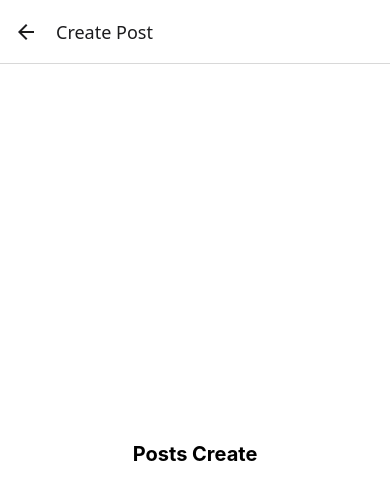
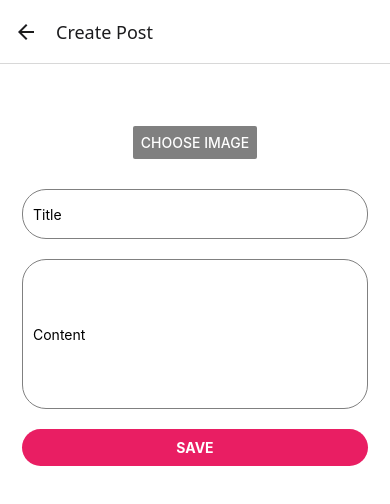
Before and after one commit to Piahn/Posts-React-Native, a React Native app: screen /PostCreate in a window 390 px wide. Shown: the top 504 px of the page. Built offline with nearby package versions, Linux system fonts and the light colour scheme; no server answers.

Commit message:
feat(edit): edit posts and update data

```diff
--- a/babel.config.js
+++ b/babel.config.js
@@ -1,3 +1,4 @@
 module.exports = {
   presets: ['module:@react-native/babel-preset'],
+  plugins: [['module:react-native-dotenv']],
 };
--- a/package.json
+++ b/package.json
@@ -12,8 +12,11 @@
   "dependencies": {
     "@react-navigation/native": "^7.0.14",
     "@react-navigation/native-stack": "^7.2.0",
+    "axios": "^1.7.9",
     "react": "18.3.1",
     "react-native": "0.77.0",
+    "react-native-dotenv": "^3.4.11",
+    "react-native-image-picker": "^7.1.0",
     "react-native-safe-area-context": "^5.1.0",
     "react-native-screens": "^4.5.0"
   },
--- a/src/screens/posts/Create.jsx
+++ b/src/screens/posts/Create.jsx
@@ -1,27 +1,99 @@
-import {View, Text, StyleSheet} from 'react-native';
+import {
+  View,
+  Text,
+  TextInput,
+  Button,
+  ToastAndroid,
+  TouchableOpacity,
+} from 'react-native';
 
-import React from 'react';
+import React, {useState} from 'react';
+import {launchImageLibrary} from 'react-native-image-picker';
+import api from '../../services/api';
+import styles from '../../styles';
+import {handleErrors} from '../../utils/handleErrors';
 
-export default function PostCreate() {
+export default function PostCreate({navigation}) {
+  const [title, setTitle] = useState('');
+  const [content, setContent] = useState('');
+  const [image, setImage] = useState(null);
+
+  const [errors, setErrors] = useState([]);
+
+  //method handleChoosePhoto
+  const handleChoosePhoto = () => {
+    launchImageLibrary({noData: true}, response => {
+      if (response) {
+        setImage(response);
+      }
+    });
+  };
+
+  //method storePost
+  const storePost = async () => {
+    const formData = new FormData();
+    formData.append('title', title);
+    formData.append('content', content);
+
+    // Memeriksa apakah image ada sebelum mencoba mengakses propertinya
+    if (image && image.assets && image.assets[0]) {
+      formData.append('image', {
+        uri: image.assets[0].uri,
+        type: image.assets[0].type,
+        name: image.assets[0].fileName,
+      });
+    }
+
+    try {
+      await api
+        .post('/api/posts', formData, {
+          headers: {
+            'Content-Type': 'multipart/form-data',
+          },
+        })
+        .then(() => {
+          //show toast
+          ToastAndroid.show('Post Created Successfully!', ToastAndroid.LONG);
+
+          //redirect to home
+          navigation.push('PostIndex');
+        });
+    } catch (error) {
+      handleErrors(error.response.data, setErrors);
+    }
+  };
+
   return (
     <View style={styles.container}>
-      <Text style={styles.text}>Posts Create</Text>
+      <View style={styles.form}>
+        <View style={styles.upload}>
+          <Button
+            title="Choose Image"
+            color="gray"
+            onPress={handleChoosePhoto}
+          />
+        </View>
+        {errors?.image && <Text style={styles.error}>{errors?.image}</Text>}
+        <TextInput
+          style={styles.input}
+          placeholder="Title"
+          defaultValue={title}
+          onChangeText={value => setTitle(value)}
+        />
+        {errors?.title && <Text style={styles.error}>{errors?.title}</Text>}
+        <TextInput
+          style={styles.textarea}
+          placeholder="Content"
+          defaultValue={content}
+          onChangeText={value => setContent(value)}
+        />
+        {errors?.content && <Text style={styles.error}>{errors?.content}</Text>}
+        <View style={styles.activityIndicator}>
+          <TouchableOpacity style={styles.button} onPress={storePost}>
+            <Text style={styles.buttonText}>SAVE</Text>
+          </TouchableOpacity>
+        </View>
+      </View>
     </View>
   );
 }
-
-const styles = StyleSheet.create({
-  container: {
-    flex: 1,
-    backgroundColor: '#fff',
-    alignItems: 'center',
-    justifyContent: 'center',
-  },
-
-  text: {
-    fontSize: 20,
-    fontWeight: 'bold',
-    textAlign: 'center',
-    color: '#000',
-  },
-});
--- a/src/screens/posts/Edit.jsx
+++ b/src/screens/posts/Edit.jsx
@@ -1,27 +1,110 @@
-import {View, Text, StyleSheet} from 'react-native';
+import {
+  View,
+  Text,
+  TextInput,
+  Button,
+  ToastAndroid,
+  TouchableOpacity,
+} from 'react-native';
 
-import React from 'react';
+import React, {useState, useEffect} from 'react';
+import {launchImageLibrary} from 'react-native-image-picker';
+import api from '../../services/api';
+import styles from '../../styles';
+import {handleErrors} from '../../utils/handleErrors';
 
-export default function PostEdit() {
+export default function PostEdit({route, navigation}) {
+  // Get Id from params
+  const {id} = route.params;
+
+  // State
+  const [title, setTitle] = useState('');
+  const [content, setContent] = useState('');
+  const [image, setImage] = useState(null);
+
+  const [errors, setErrors] = useState([]);
+
+  const fetchDetailPost = async () => {
+    await api.get(`/api/posts/${id}`).then(response => {
+      setTitle(response.data.data.title);
+      setContent(response.data.data.content);
+    });
+  };
+
+  useEffect(() => {
+    fetchDetailPost();
+  });
+
+  const handleChoosePhoto = () => {
+    launchImageLibrary({noData: true}, response => {
+      if (response) {
+        setImage(response);
+      }
+    });
+  };
+
+  // method updatePost
+  const updatePost = async () => {
+    const formData = new FormData();
+    formData.append('title', title);
+    formData.append('content', content);
+
+    if (image && image.assets && image.assets[0]) {
+      formData.append('image', {
+        uri: image.assets[0].uri,
+        type: image.assets[0].type,
+        name: image.assets[0].fileName,
+      });
+    }
+
+    try {
+      await api
+        .put(`/api/posts/${id}`, formData, {
+          headers: {
+            'Content-Type': 'multipart/form-data',
+          },
+        })
+        .then(() => {
+          ToastAndroid.show('Post Updated Successfully!', ToastAndroid.LONG);
+
+          navigation.push('PostIndex');
+        });
+    } catch (error) {
+      handleErrors(error.response.data, setErrors);
+    }
+  };
+
   return (
     <View style={styles.container}>
-      <Text style={styles.text}>Posts Edit</Text>
+      <View style={styles.form}>
+        <View style={styles.upload}>
+          <Button
+            title="Choose Image"
+            color="gray"
+            onPress={handleChoosePhoto}
+          />
+        </View>
+        {errors?.image && <Text style={styles.error}>{errors?.image}</Text>}
+        <TextInput
+          style={styles.input}
+          placeholder="Title"
+          defaultValue={title}
+          onChangeText={value => setTitle(value)}
+        />
+        {errors?.title && <Text style={styles.error}>{errors?.title}</Text>}
+        <TextInput
+          style={styles.textarea}
+          placeholder="Content"
+          defaultValue={content}
+          onChangeText={value => setContent(value)}
+        />
+        {errors?.content && <Text style={styles.error}>{errors?.content}</Text>}
+        <View style={styles.activityIndicator}>
+          <TouchableOpacity style={styles.button} onPress={updatePost}>
+            <Text style={styles.buttonText}>UPDATE</Text>
+          </TouchableOpacity>
+        </View>
+      </View>
     </View>
   );
 }
-
-const styles = StyleSheet.create({
-  container: {
-    flex: 1,
-    backgroundColor: '#fff',
-    alignItems: 'center',
-    justifyContent: 'center',
-  },
-
-  text: {
-    fontSize: 20,
-    fontWeight: 'bold',
-    textAlign: 'center',
-    color: '#000',
-  },
-});
--- a/src/screens/posts/Index.jsx
+++ b/src/screens/posts/Index.jsx
@@ -1,12 +1,81 @@
-import {View, Text, StyleSheet} from 'react-native';
+import {
+  View,
+  Text,
+  StyleSheet,
+  ActivityIndicator,
+  TouchableOpacity,
+  Image,
+} from 'react-native';
 
-import React from 'react';
+import React, {useState, useEffect} from 'react';
+import api from '../../services/api';
+import {BACKEND_API_URL} from '@env';
 
-export default function PostsIndex() {
+export default function PostsIndex({navigation}) {
+  const [posts, setPosts] = useState([]);
+  const [loading, setLoading] = useState(true);
+
+  const fetchDataPosts = async () => {
+    setLoading(true);
+
+    await api.get('/api/posts').then(response => {
+      setPosts(response.data.data);
+
+      setLoading(false);
+    });
+  };
+
+  useEffect(() => {
+    fetchDataPosts();
+  });
+
   return (
-    <View style={styles.container}>
-      <Text style={styles.text}>Posts Index</Text>
-    </View>
+    <>
+      <View style={styles.container}>
+        <Text style={styles.text}>Posts Index React Native</Text>
+        <View style={styles.line} />
+
+        {/* data posts if loading is return activityIndicator */}
+        {loading ? (
+          <ActivityIndicator
+            size="large"
+            color="#e91e63"
+            style={styles.activityIndicator}
+          />
+        ) : (
+          posts.map((post, index) => (
+            <View key={index} style={styles.postContainer}>
+              <Image
+                source={{
+                  uri: `${BACKEND_API_URL}/uploads/${post.image}`,
+                }}
+                style={styles.avatar}
+              />
+              <View style={styles.content}>
+                <Text style={styles.title}>{post.title}</Text>
+              </View>
+              <View style={styles.buttonsContainer}>
+                <TouchableOpacity
+                  onPress={() => navigation.push('PostEdit', {id: post.id})}
+                  style={styles.button}>
+                  <Text style={styles.buttonText}>Edit</Text>
+                </TouchableOpacity>
+                <TouchableOpacity style={styles.button} onPress={() => {}}>
+                  <Text style={styles.buttonText}>Delete</Text>
+                </TouchableOpacity>
+              </View>
+            </View>
+          ))
+        )}
+
+        {/* Floating Button */}
+        <TouchableOpacity
+          style={styles.floatingButton}
+          onPress={() => navigation.push('PostCreate')}>
+          <Text style={styles.floatingButtonText}>+</Text>
+        </TouchableOpacity>
+      </View>
+    </>
   );
 }
 
@@ -14,14 +83,78 @@ const styles = StyleSheet.create({
   container: {
     flex: 1,
     backgroundColor: '#fff',
-    alignItems: 'center',
-    justifyContent: 'center',
+    paddingTop: 30,
   },
-
   text: {
     fontSize: 20,
     fontWeight: 'bold',
     textAlign: 'center',
     color: '#000',
   },
+  line: {
+    marginTop: 15,
+    width: '100%',
+    backgroundColor: '#ddd',
+    height: 2,
+  },
+  postContainer: {
+    flexDirection: 'row',
+    padding: 10,
+    borderBottomWidth: 1,
+    borderBottomColor: '#ddd',
+  },
+  avatar: {
+    width: 50,
+    height: 50,
+    borderRadius: 25,
+    marginRight: 10,
+  },
+  content: {
+    flex: 1,
+    justifyContent: 'center',
+  },
+  title: {
+    fontSize: 16,
+    fontWeight: 'bold',
+    color: '#333',
+  },
+  buttonsContainer: {
+    flexDirection: 'row',
+    alignItems: 'center',
+  },
+  button: {
+    marginLeft: 10,
+    paddingVertical: 5,
+    paddingHorizontal: 15,
+    borderRadius: 5,
+    backgroundColor: '#e91e63',
+  },
+  buttonText: {
+    color: '#fff',
+    fontSize: 14,
+  },
+  activityIndicator: {
+    marginTop: 20,
+  },
+  floatingButton: {
+    position: 'absolute',
+    bottom: 20,
+    right: 20,
+    width: 60,
+    height: 60,
+    borderRadius: 30,
+    backgroundColor: '#e91e63',
+    justifyContent: 'center',
+    alignItems: 'center',
+    elevation: 15, // for shadow on Android
+    shadowColor: '#000', // for shadow on iOS
+    shadowOffset: {width: 0, height: 2},
+    shadowOpacity: 0.25,
+    shadowRadius: 3.84,
+  },
+  floatingButtonText: {
+    fontSize: 24,
+    color: '#fff',
+    fontWeight: 'bold',
+  },
 });
--- /dev/null
+++ b/src/services/api.jsx
@@ -0,0 +1,13 @@
+import axios from 'axios';
+
+import {BACKEND_API_URL} from '@env';
+
+const api = axios.create({
+  baseURL: BACKEND_API_URL,
+  headers: {
+    Accept: 'application/json',
+    'Content-Type': 'application/json',
+  },
+});
+
+export default api;
--- /dev/null
+++ b/src/styles/index.jsx
@@ -0,0 +1,55 @@
+import {StyleSheet} from 'react-native';
+
+const styles = StyleSheet.create({
+  container: {
+    flex: 1,
+    backgroundColor: '#fff',
+    paddingTop: 30,
+  },
+  form: {
+    padding: 12,
+  },
+  upload: {
+    flexDirection: 'row',
+    justifyContent: 'space-evenly',
+    marginVertical: 20,
+  },
+  input: {
+    height: 50,
+    borderColor: 'gray',
+    borderWidth: 1,
+    margin: 10,
+    marginBottom: 10,
+    padding: 10,
+    borderRadius: 24,
+  },
+  textarea: {
+    height: 150,
+    borderColor: 'gray',
+    borderWidth: 1,
+    margin: 10,
+    marginBottom: 10,
+    padding: 10,
+    borderRadius: 24,
+  },
+  error: {
+    color: 'red',
+    marginBottom: 10,
+    marginLeft: 10,
+  },
+  button: {
+    padding: 10,
+    borderRadius: 24,
+    backgroundColor: '#e91e63',
+    alignItems: 'center',
+  },
+  buttonText: {
+    color: '#fff',
+    fontWeight: 'bold',
+  },
+  activityIndicator: {
+    padding: 10,
+  },
+});
+
+export default styles;
--- /dev/null
+++ b/src/utils/handleErrors.jsx
@@ -0,0 +1,7 @@
+export const handleErrors = (errorResponse, setErrors) => {
+  const errorMessages = {};
+  errorResponse.errors.forEach(error => {
+    errorMessages[error.path] = error.msg;
+  });
+  setErrors(errorMessages);
+};
```
Also changed, not shown: 3 other files (tests, documents, lock files or other folders).
